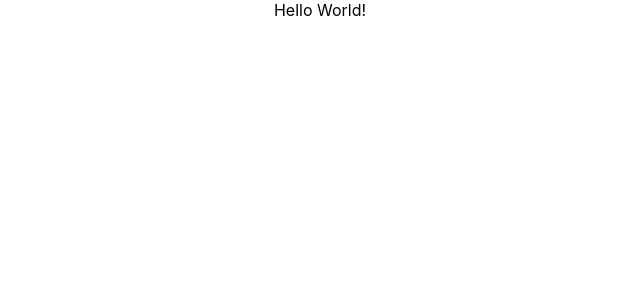
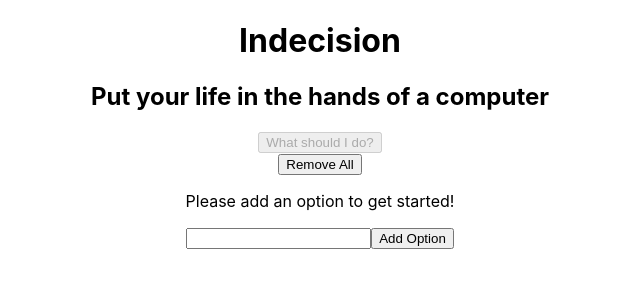
Before and after one commit to aryalprekshya/indecision-app, a React (Create React App) app: page / in a window 1280 px wide. Shown: the top 300 px of the page, without its empty margins (320-960 px from the left). Built offline with nearby package versions, Linux system fonts and the light colour scheme.

Commit message:
added components of indecision-app

```diff
--- a/src/App.js
+++ b/src/App.js
@@ -1,8 +1,12 @@
-import logo from "./logo.svg";
 import "./App.css";
+import Home from "./components/Home";
 
 function App() {
-  return <div className="App">Hello World!</div>;
+  return (
+    <div className="App">
+      <Home />
+    </div>
+  );
 }
 
 export default App;
--- /dev/null
+++ b/src/components/Action.js
@@ -0,0 +1,11 @@
+import React from "react";
+
+export default function Action(props) {
+  return (
+    <div>
+      <button onClick={props.handlePick} disabled={!props.hasOptions}>
+        What should I do?
+      </button>
+    </div>
+  );
+}
--- /dev/null
+++ b/src/components/AddOption.js
@@ -0,0 +1,39 @@
+import React from "react";
+
+class AddOption extends React.Component {
+  constructor(props) {
+    super(props);
+    this.handleAddOption = this.handleAddOption.bind(this);
+    this.state = {
+      error: undefined,
+    };
+  }
+
+  handleAddOption(e) {
+    e.preventDefault();
+
+    const option = e.target.option.value.trim();
+    const error = this.props.handleAddOption(option);
+
+    this.setState(() => ({
+      error: error,
+    }));
+
+    if (!error) {
+      e.target.elements.option.value = "";
+    }
+  }
+  render() {
+    return (
+      <div>
+        {this.state.error && <p>{this.state.error}</p>}
+        <form onSubmit={this.handleAddOption}>
+          <input type="text" name="option" />
+          <button>Add Option</button>
+        </form>
+      </div>
+    );
+  }
+}
+
+export default AddOption;
--- /dev/null
+++ b/src/components/Header.js
@@ -0,0 +1,14 @@
+import React from "react";
+
+export default function Header(props) {
+  return (
+    <div>
+      <h1>{props.title}</h1>
+      <h2>{props.subtitle}</h2>
+    </div>
+  );
+}
+
+Header.defaultProps = {
+  title: "Indecisionn",
+};
--- /dev/null
+++ b/src/components/Home.js
@@ -0,0 +1,98 @@
+import React from "react";
+import Header from "./Header";
+import Action from "./Action";
+import Options from "./Options";
+import AddOption from "./AddOption";
+
+class Home extends React.Component {
+  constructor(props) {
+    super(props);
+    this.handleDeleteOptions = this.handleDeleteOptions.bind(this);
+    this.handleAddOption = this.handleAddOption.bind(this);
+    this.handlePick = this.handlePick.bind(this);
+    this.handleDeleteOption = this.handleDeleteOption.bind(this);
+    this.state = {
+      options: [],
+    };
+  }
+
+  componentDidMount() {
+    try {
+      const json = localStorage.getItem("options");
+      const options = JSON.parse(json);
+
+      if (options) {
+        this.setState(() => ({
+          options,
+        }));
+      }
+    } catch (e) {
+      console.log("There is no options to display");
+    }
+  }
+
+  componentDidUpdate(prevState, prevProps) {
+    if (
+      prevState.options &&
+      prevState.options.length !== this.state.options.length
+    ) {
+      const json = JSON.stringify(this.state.options);
+      localStorage.setItem("options", json);
+    }
+  }
+
+  handleDeleteOptions() {
+    this.setState(() => ({
+      options: [],
+    }));
+  }
+
+  handleDeleteOption(optionToRemove) {
+    this.setState((prevState) => ({
+      options: prevState.options.filter((option) => optionToRemove !== option),
+    }));
+  }
+
+  //handlePick - pass down to Action and setup onClick - bind here
+  // randomly pick an option and alert it
+  handlePick() {
+    const randomNum = Math.floor(Math.random() * this.state.options.length);
+    const option = this.state.option[randomNum];
+    alert(option);
+  }
+
+  handleAddOption(option) {
+    if (!option) {
+      return "Enter valid value to add item";
+    } else if (this.state.options.indexOf(option) > -1) {
+      return "this option is already exists";
+    }
+
+    this.setState((prevState) => ({
+      options: prevState.options.concat(option),
+    }));
+  }
+
+  render() {
+    const title = "Indecision";
+    const subTitle = "Put your life in the hands of a computer";
+
+    return (
+      <div>
+        <Header title={title} subtitle={subTitle} />
+        <Action
+          handlePick={this.handlePick}
+          hasOptions={this.state.options.length > 0}
+        />
+        <Options
+          options={this.state.options}
+          handleDeleteOptions={this.handleDeleteOptions}
+          handleDeleteOption={this.handleDeleteOption}
+        />
+        <AddOption handleAddOption={this.handleAddOption} />
+      </div>
+    );
+  }
+}
+
+export default Home;
--- /dev/null
+++ b/src/components/Option.js
@@ -0,0 +1,18 @@
+import React from "react";
+
+export default function Option(props) {
+  return (
+    <div>
+      <ol>
+        <li>{props.optionText}</li>
+      </ol>
+      <button
+        onClick={(e) => {
+          props.handleDeleteOption(props.optionText);
+        }}
+      >
+        Remove
+      </button>
+    </div>
+  );
+}
--- /dev/null
+++ b/src/components/Options.js
@@ -0,0 +1,24 @@
+import React from "react";
+import Option from "./Option";
+
+export default function Options(props) {
+  return (
+    <div>
+      <button onClick={props.handleDeleteOptions}>Remove All</button>
+      {props.options.length === 0 && (
+        <p>Please add an option to get started!</p>
+      )}
+      {props.options.map((option) => {
+        return (
+          <>
+            <Option
+              handleDeleteOption={props.handleDeleteOption}
+              key={option}
+              optionText={option}
+            />
+          </>
+        );
+      })}
+    </div>
+  );
+}
```
